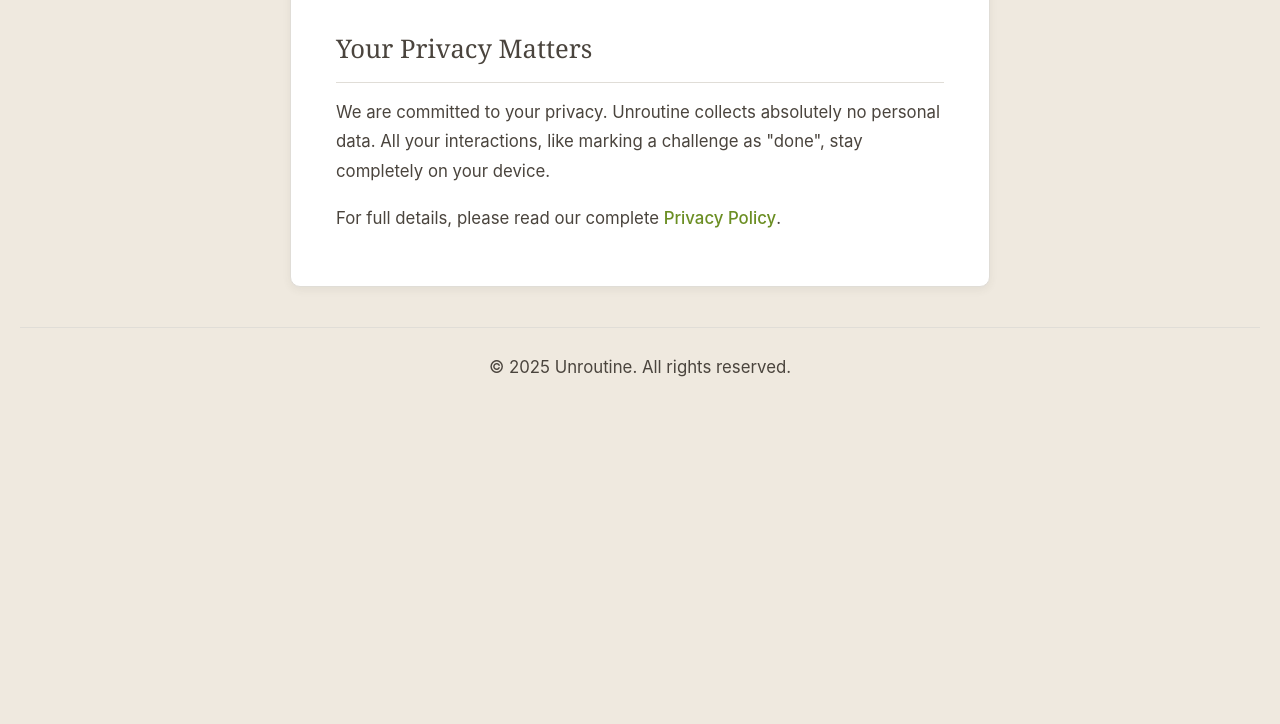
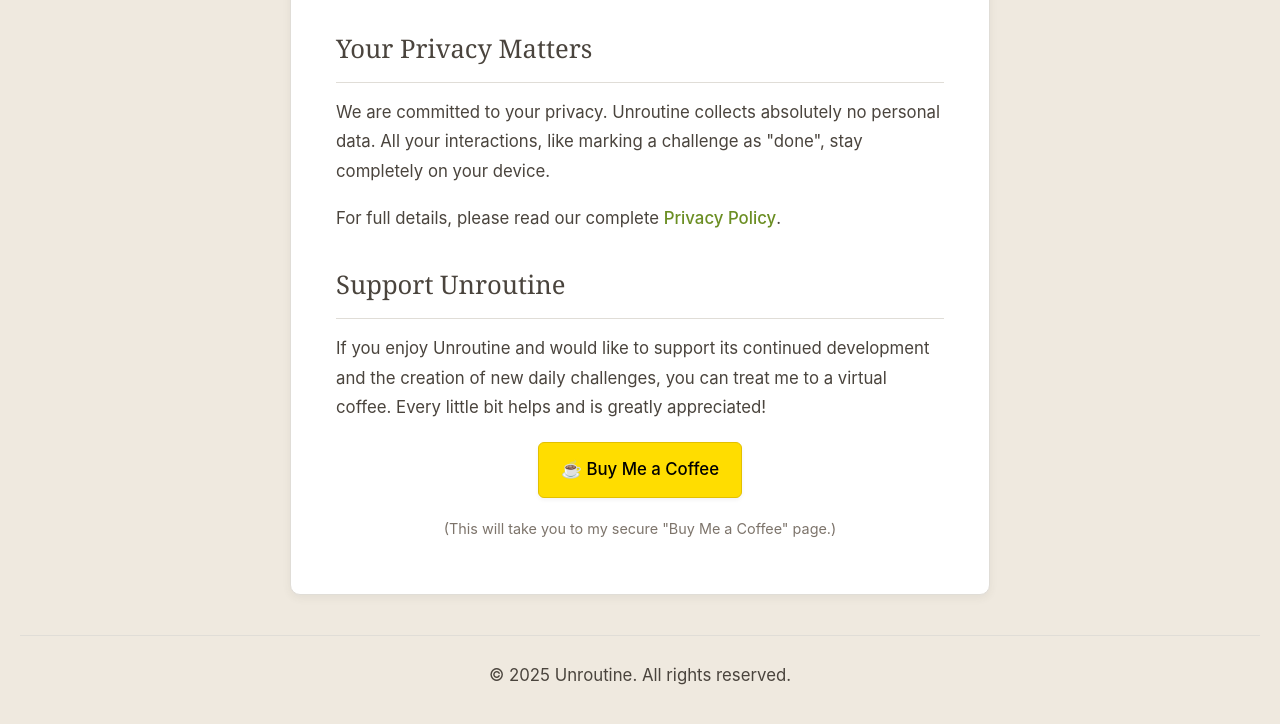
Before and after one commit to JuliAlti/Unroutine, a plain HTML site: page index.html in a window 1280 px wide. Shown: the part 760-1484 px from the top of the page. Before the commit the page ends 1206 px from the top, so only its background shows below. Drawn offline with Linux system fonts and the light colour scheme.

Commit message:
Update index.html

```diff
--- a/index.html
+++ b/index.html
@@ -5,13 +5,12 @@
   <title>Unroutine – Support & App Info</title>
   <meta name="description" content="Support and information for the Unroutine iOS app. Daily challenges to disrupt your routine.">
   <meta name="viewport" content="width=device-width, initial-scale=1.0">
-  <link rel="icon" href="YOUR_FAVICON_URL_HERE.png" type="image/png"> <!-- Optional: Add a favicon -->
+  <link rel="icon" href="YOUR_FAVICON_URL_HERE.png" type="image/png">
   <link rel="stylesheet" href="style.css">
 </head>
 <body>
 
   <header class="app-header">
-    <!-- Optional: App Icon -->
     <!-- <img src="YOUR_APP_ICON_URL_HERE.png" alt="Unroutine App Icon" class="app-icon"> -->
     <h1>Unroutine</h1>
     <p class="tagline">Daily global challenges to gently disrupt your routine.</p>
@@ -31,11 +30,6 @@
         Please reach out via email:
         <a href="mailto:unroutine.app@gmail.com">unroutine.app@gmail.com</a>
       </p>
-      <!--
-      <p>
-        <a href="mailto:unroutine.app@gmail.com" class="button-link">Email Support</a>
-      </p>
-      -->
     </section>
 
     <section id="privacy">
@@ -44,31 +38,40 @@
       <p>For full details, please read our complete <a href="privacy.html">Privacy Policy</a>.</p>
     </section>
 
+    <!-- NEUER ABSCHNITT FÜR "BUY ME A COFFEE" -->
+    <section id="support-us">
+      <h2>Support Unroutine</h2>
+      <p>If you enjoy Unroutine and would like to support its continued development and the creation of new daily challenges, you can treat me to a virtual coffee. Every little bit helps and is greatly appreciated!</p>
+      <p style="text-align: center; margin-top: 20px;">
+        <a href="https://buymeacoffee.com/julialti" target="_blank" rel="noopener noreferrer" class="button-link" style="background-color: #FFDD00; color: #000000 !important; border: 1px solid #E3C000;">
+          ☕ Buy Me a Coffee
+        </a>
+      </p>
+      <p style="text-align: center; font-size: 0.9em; color: var(--secondary-text-color);">
+        (This will take you to my secure "Buy Me a Coffee" page.)
+      </p>
+    </section>
+    <!-- ENDE NEUER ABSCHNITT -->
+
     <!-- Optional: FAQ Section -->
     <!--
     <section id="faq">
       <h2>Frequently Asked Questions</h2>
-      <dl>
-        <dt><strong>When is the new challenge released?</strong></dt>
-        <dd>A new Challenge of the Day is released globally every day at midnight (UTC).</dd>
-        <br>
-        <dt><strong>Do I need an internet connection?</strong></dt>
-        <dd>You'll need an internet connection to fetch the new daily challenge. Once fetched, you can view it offline. The archive also requires an internet connection to load.</dd>
-        <br>
-        <dt><strong>Is the app available on Android?</strong></dt>
-        <dd>Currently, Unroutine is only available for iOS. We may consider other platforms in the future based on interest!</dd>
-      </dl>
+      ...
     </section>
     -->
 
   </div>
 
   <footer>
-    <p>© <span id="currentYear"></span> Unroutine. All rights reserved.</p>
+    <p>
+        © <span id="currentYear"></span> Unroutine. All rights reserved.
+        <!-- Optional: Kleiner Link im Footer -->
+        <!-- <br>Enjoying Unroutine? <a href="https://buymeacoffee.com/julialti" target="_blank" rel="noopener noreferrer" style="font-weight: normal;">Support with a coffee ☕</a> -->
+    </p>
   </footer>
 
   <script>
-    // Simple script to update the year in the footer
     document.getElementById('currentYear').textContent = new Date().getFullYear();
   </script>
 
```
